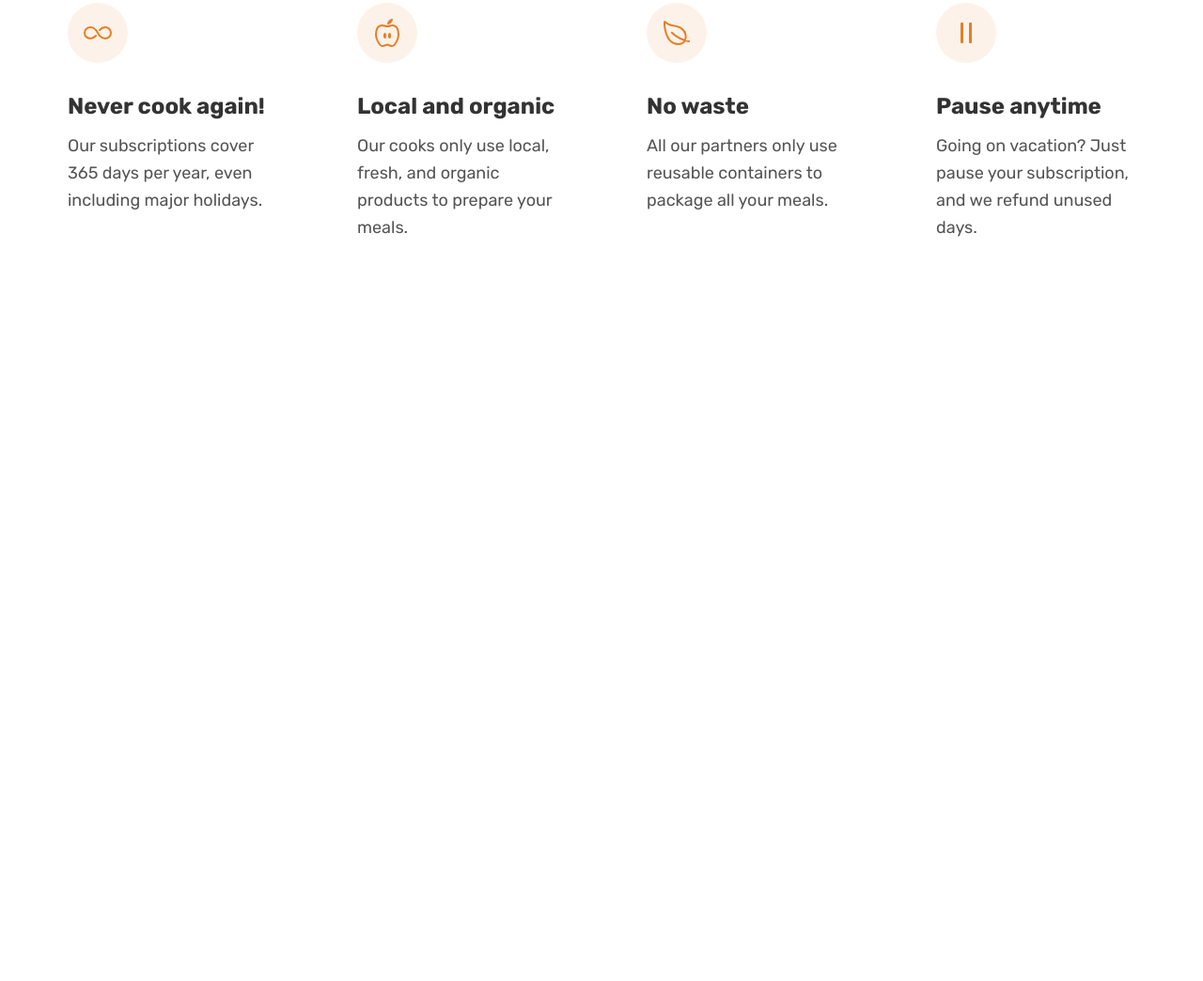
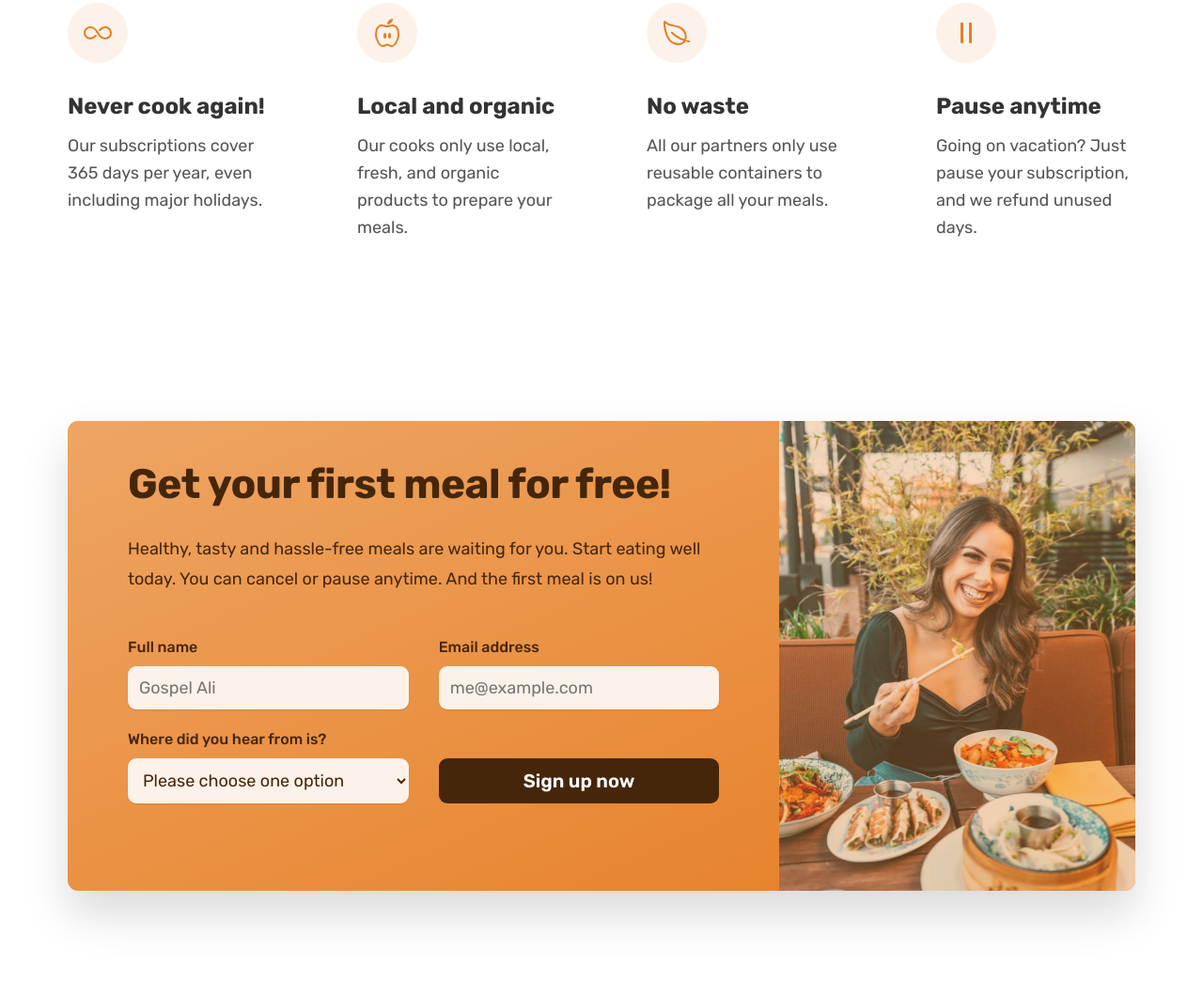
Before and after one commit to EngrGospel/07-Omnifood-Desktop, a plain HTML site: page index.html in a window 1280 px wide. Shown: the part 5461-6505 px from the top of the page at 94% size. Before the commit the page ends 5813 px from the top, so only its background shows below. Drawn offline with nearby package versions, Linux system fonts and the light colour scheme.

Commit message:
Added more sections

```diff
--- a/css/general.css
+++ b/css/general.css
@@ -46,6 +46,11 @@ Default: 9px
   padding: 0;
   margin: 0;
   box-sizing: border-box;
+}
+
+*:focus {
+  outline: none;
+  box-shadow: 0 0 0 8px rgba(230, 125, 34, 0.5);
 }
 
 html {
@@ -136,6 +141,7 @@ body {
   margin-bottom: 1.2rem;
 }
 
+.btn,
 .btn:link,
 .btn:visited {
   display: inline-block;
@@ -144,6 +150,11 @@ body {
   padding: 1.6rem 3.2rem;
   border-radius: 9px;
   text-decoration: none;
+
+  /* Form button */
+  border: none;
+  font-family: inherit;
+  cursor: pointer;
 
   /* Animation */
   transition: all 0.3s;
@@ -171,6 +182,19 @@ body {
   background-color: #fdf2e9;
   box-shadow: inset 0 0 0 3px #fff;
   color: #dadada;
+}
+
+/* For Button form */
+.btn--form {
+  background-color: #45260a;
+  color: #fff;
+  padding: 1.2rem;
+  align-self: end;
+}
+
+.btn--form:hover {
+  background-color: #fff;
+  color: #555;
 }
 
 .link:link,
--- a/css/style.css
+++ b/css/style.css
@@ -446,3 +446,80 @@
   font-size: 1.8rem;
   line-height: 1.6;
 }
+
+/*******************************/
+/* PRICING PLAN SECTION */
+/*******************************/
+
+.section-cta {
+  padding: 9.6rem 0;
+}
+
+.cta {
+  display: grid;
+  grid-template-columns: 2fr 1fr;
+  background-image: linear-gradient(to right bottom, #eea564, #e67d22);
+  box-shadow: 0 2.4rem 4.8rem rgba(0, 0, 0, 0.15);
+  border-radius: 11px;
+  overflow: hidden;
+
+  height: 50rem;
+}
+
+.cta-text-box {
+  color: #45260a;
+  padding: 4.8rem 6.4rem 6.4rem 6.4rem;
+}
+
+.cta .heading-secondary {
+  color: #45260a;
+  margin-bottom: 3.2rem;
+}
+
+.cta-text {
+  font-size: 1.8rem;
+  line-height: 1.8;
+  margin-bottom: 4.8rem;
+}
+
+.cta-img-box {
+  background-image: linear-gradient(
+      to right bottom,
+      rgba(235, 151, 78, 0.35),
+      rgba(230, 125, 34, 0.35)
+    ),
+    url("../img/eating.jpg");
+  background-size: cover;
+}
+
+.cta-form {
+  display: grid;
+  grid-template-columns: 1fr 1fr;
+  column-gap: 3.2rem;
+  row-gap: 2.4rem;
+}
+
+.cta-form label {
+  display: block;
+  font-size: 1.6rem;
+  font-weight: 500;
+  margin-bottom: 1.2rem;
+}
+
+.cta-form input,
+.cta-form select {
+  width: 100%;
+  padding: 1.2rem;
+  font-size: 1.8rem;
+  font-family: inherit;
+  border: none;
+  color: inherit;
+  background-color: #fdf2e9;
+  border-radius: 9px;
+  box-shadow: 0 1px 2px rgba(0, 0, 0, 0.1);
+}
+
+.cta *:focus {
+  outline: none;
+  box-shadow: 0 0 0 8px rgba(250, 229, 211, 0.5);
+}
--- a/index.html
+++ b/index.html
@@ -594,6 +594,66 @@
         </div>
         <!-- Ending of pricing + features section -->
       </section>
+
+      <!-- CALL TO ACTION SECTION -->
+      <section class="section-cta">
+        <div class="container">
+          <div class="cta">
+            <!-- Text box -->
+            <div class="cta-text-box">
+              <h2 class="heading-secondary">Get your first meal for free!</h2>
+              <p class="cta-text">
+                Healthy, tasty and hassle-free meals are waiting for you. Start
+                eating well today. You can cancel or pause anytime. And the
+                first meal is on us!
+              </p>
+
+              <!-- Sign up form  -->
+              <form action="#" class="cta-form">
+                <!-- Name input container -->
+                <div>
+                  <label for="full-name">Full name</label>
+                  <input
+                    type="text"
+                    id="full-name"
+                    placeholder="Gospel Ali"
+                    required
+                  />
+                </div>
+                <!-- Email input container -->
+                <div>
+                  <label for="email">Email address</label>
+                  <input
+                    type="email"
+                    id="email"
+                    placeholder="me@example.com"
+                    required
+                  />
+                </div>
+                <!-- Select option container -->
+                <div>
+                  <label for="select-where">Where did you hear from is?</label>
+                  <select id="select-where" required>
+                    <option value="">Please choose one option</option>
+                    <option value="friends">Friends and family</option>
+                    <option value="youtube">Youtube videos</option>
+                    <option value="ad">Facebook ads</option>
+                    <option value="podcase">Podcase</option>
+                    <option value="others">Others</option>
+                  </select>
+                </div>
+                <button class="btn btn--form">Sign up now</button>
+              </form>
+            </div>
+            <!-- cta img box -->
+            <div
+              class="cta-img-box"
+              role="img"
+              aria-label="Woman enjoying food"
+            ></div>
+          </div>
+        </div>
+      </section>
     </main>
   </body>
 </html>
```
Also changed, not shown: 1 other file.
